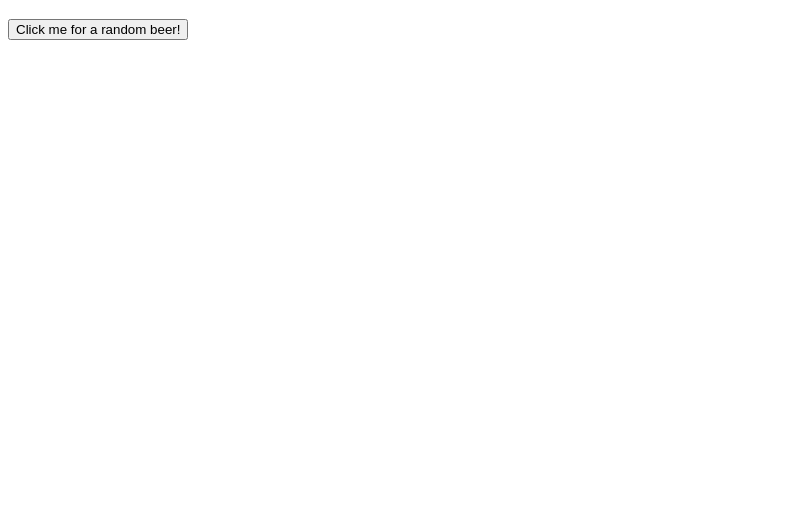
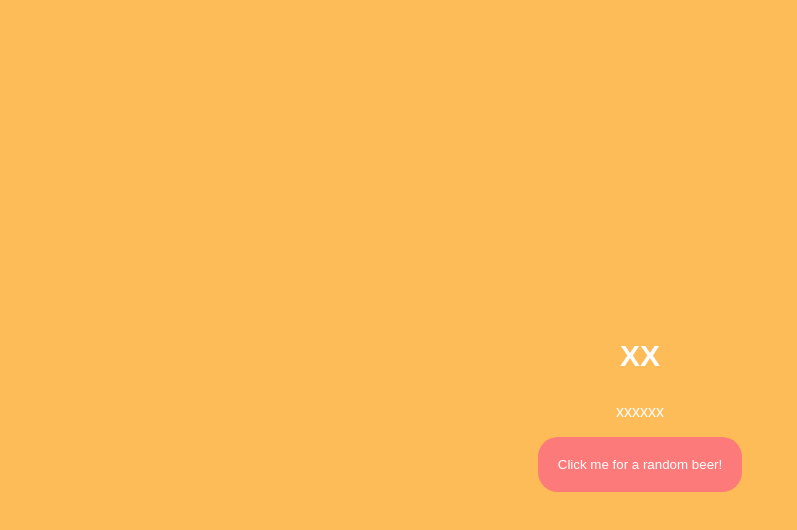
Before and after one commit to Woody26467/random-beer-generator, a plain HTML site: page index.html in a window 1280 px wide. Shown: the whole page, without its empty margins (0-797 px from the left). Drawn offline with Linux system fonts and the light colour scheme.

Commit message:
Add initial styling

```diff
--- a/css/styles.css
+++ b/css/styles.css
@@ -0,0 +1,29 @@
+body {
+  margin: 0;
+  padding: 0;
+  background-color: rgb(254, 188, 88);
+  display: flex;
+  justify-content: center;
+  align-items: center;
+  height: 100vh;
+  font-family: Arial, Helvetica, sans-serif;
+  text-align: center;
+  color: rgb(255, 255, 255);
+}
+
+h3 {
+  font-size: 30px;
+}
+
+#beer-button {
+  background-color: rgb(253, 122, 122);
+  color: rgb(255, 255, 255);
+  border: none;
+  border-radius: 20px;
+  padding: 20px;
+}
+
+#beer-button:active {
+  background-color: rgb(199, 113, 113);
+  color: rgb(224, 223, 223);
+}
--- a/index.html
+++ b/index.html
@@ -12,8 +12,8 @@
   </head>
   <body>
     <div class="container">
-      <h3 id="random-beer"></h3>
-      <p id="description"></p>
+      <h3 id="random-beer">XX</h3>
+      <p id="description">xxxxxx</p>
       <button id="beer-button">Click me for a random beer!</button>
     </div>
     <script src="js/app.js"></script>
--- a/js/app.js
+++ b/js/app.js
@@ -0,0 +1,3 @@
+const beerButton = document.querySelector('#beer-button')
+const beerTitle = document.querySelector('#random-beer')
+const beerDescription = document.querySelector('#description')
```
